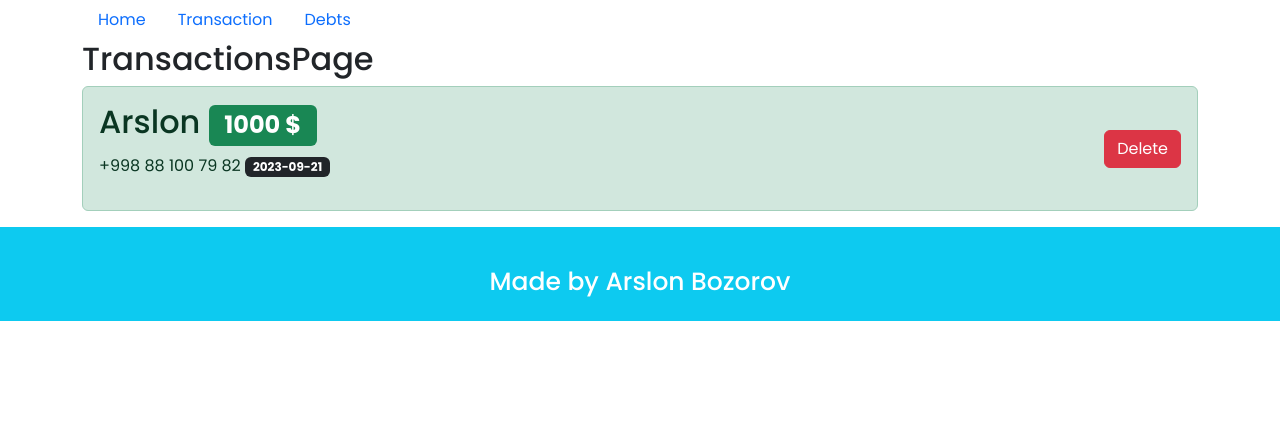
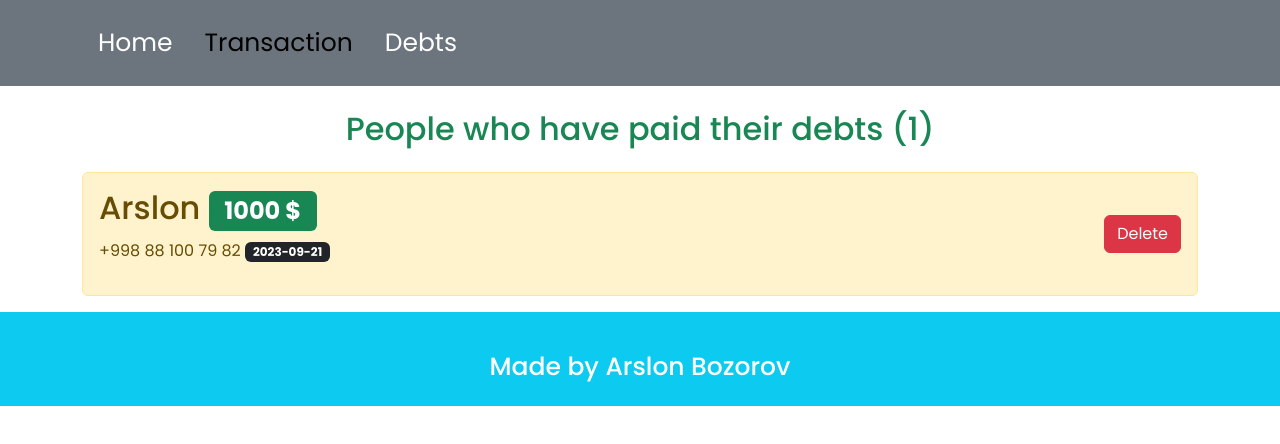
Before and after one commit to Arslon004/Cardmon-project, a React (Create React App) app: page /transaction in a window 1280 px wide. Shown: the top 444 px of the page. Built offline with nearby package versions, Linux system fonts and the light colour scheme; the HTML template or start-up script is replaced by a standard one.

Commit message:
changed all pages

```diff
--- a/src/App.js
+++ b/src/App.js
@@ -1,4 +1,4 @@
-import { Suspense, lazy, useState } from "react";
+import { Suspense, lazy, useEffect, useState } from "react";
 import { v4 } from "uuid";
 import { BrowserRouter, Navigate, Route, Routes } from "react-router-dom";
 import Loading from "./components/loading/Loading";
@@ -17,7 +17,9 @@ function App() {
   const [selected, setSelected] = useState(null);
   const [show, setShow] = useState(false);
   const [validated, setValidated] = useState(false);
-  const [totalAmounts, setTotalAmounts] = useState([
+  const [totalAmounts, setTotalAmounts] = useState(() => {
+    const savedAmounts = localStorage.getItem('totalAmounts');
+    return savedAmounts ? JSON.parse(savedAmounts) : [
       {
         id: "1",
         name: "Arslon",
@@ -54,7 +56,13 @@ function App() {
         desc: "Soliyev Alisher Sobir o'g'li",
         paid: false,
       },
-  ]);
+    ];
+  });
+
+  useEffect(()=>{
+    localStorage.setItem('totalAmounts',JSON.stringify(totalAmounts))
+  },[totalAmounts]);
+
   const [totalAmount, setTotalAmount] = useState({
     name: "",
     deadline: "",
@@ -139,17 +147,35 @@ function App() {
 
   const unPaidAmount = (id) => {
     let newAmount = totalAmounts.find((totalAmount) => totalAmount.id === id);
-    if(newAmount){
-      setTotalAmounts(totalAmounts.map((totalAmount)=>totalAmount.id===id ? {...totalAmount ,paid:true} : totalAmount))
+    if (newAmount) {
+      const isConfirmed = window.confirm("Are you sure you want to mark this amount as unpaid?");
+      if (isConfirmed) {
+        setTotalAmounts(
+          totalAmounts.map((totalAmount) =>
+            totalAmount.id === id ? { ...totalAmount, paid: true } : totalAmount
+          )
+        );
+        toast.success("Amount marked as unpaid successfully!");
+      }
     }
   };
 
-  const paidAmount=(id)=>{
-    let newAmount=totalAmounts.find((totalAmount)=>totalAmount.id === id)
-    if(newAmount){
-      setTotalAmounts(totalAmounts.map((totalAmount)=>totalAmount.id === id ? {...totalAmount,paid:false}: totalAmount));
+
+  const paidAmount = (id) => {
+    let newAmount = totalAmounts.find((totalAmount) => totalAmount.id === id);
+    if (newAmount) {
+      const isConfirmed = window.confirm("Are you sure you want to mark this amount as unpaid?");
+      if (isConfirmed) {
+        setTotalAmounts(
+          totalAmounts.map((totalAmount) =>
+            totalAmount.id === id ? { ...totalAmount, paid: false } : totalAmount
+          )
+        );
+        toast.success("Amount marked as unpaid successfully!");
       }
     }
+  };
+
 
   const deleteTransaction=(id)=>{
     let isDelete = window.confirm("Are you sure you want to delete this transaction?");
--- a/src/components/card/DebtsCard.jsx
+++ b/src/components/card/DebtsCard.jsx
@@ -3,7 +3,7 @@ import React from 'react'
 import "./Card.css"
 const DebtsCard = ({name,deadline,desc,amount,phone,paid,id,deleteDebt}) => {
   return (
-    <div className='alert alert-success debts__card'>
+    <div className='alert alert-danger debts__card'>
       <div>
         <h2>{name} <span className='badge bg-success'>{amount} $</span></h2>
         <p>{phone} <span className='badge bg-dark'>{deadline}</span></p>
--- a/src/components/card/TransactionCard.jsx
+++ b/src/components/card/TransactionCard.jsx
@@ -3,7 +3,7 @@ import React from 'react'
 import "./Card.css"
 const TransactionCard = ({name,deadline,desc,amount,phone,paid,id,deleteTransaction}) => {
   return (
-    <div className='alert alert-success transaction__card'>
+    <div className='alert alert-warning transaction__card'>
       <div>
         <h2>{name} <span className='badge bg-success'>{amount} $</span></h2>
         <p>{phone} <span className='badge bg-dark'>{deadline}</span></p>
--- a/src/components/header/Header.css
+++ b/src/components/header/Header.css
@@ -0,0 +1,12 @@
+header{
+  position: sticky;
+  width: 100%;
+  top: 0;
+  z-index: 100;
+}
+.nav-link.active{
+  color: #000 !important;
+}
+.nav-link{
+  font-size: 25px;
+}
--- a/src/components/header/Header.jsx
+++ b/src/components/header/Header.jsx
@@ -1,21 +1,24 @@
 import React from 'react'
 import { NavLink } from 'react-router-dom'
 
+import "./Header.css";
 const Header = () => {
   return (
+    <header className='py-3 bg-secondary'>
       <nav className="container">
-      <ul className="nav">
+        <ul className="nav ">
           <li className="nav-item">
-          <NavLink className="nav-link" to="/home">Home</NavLink>
+            <NavLink className="nav-link text-white" to="/home">Home</NavLink>
           </li>
           <li className="nav-item">
-          <NavLink className="nav-link" to="/transaction">Transaction</NavLink>
+            <NavLink className="nav-link text-white" to="/transaction">Transaction</NavLink>
           </li>
           <li className="nav-item">
-          <NavLink className="nav-link" to="/debts">Debts</NavLink>
+            <NavLink className="nav-link text-white" to="/debts">Debts</NavLink>
           </li>
         </ul>
       </nav>
+    </header>
   )
 }
 
--- a/src/pages/DebtsPage.jsx
+++ b/src/pages/DebtsPage.jsx
@@ -7,7 +7,7 @@ const DebtsPage = ({totalAmounts,deleteDebt}) => {
     <Fragment>
       <section>
         <div className="container">
-          <h2>DebtsPage</h2>
+          <h2 className='text-center my-4 text-success'>People who have not paid their debts ({debters.length})</h2>
           {debters.map((debt)=><DebtsCard deleteDebt={deleteDebt} key={debt.id} {...debt}/>)}
         </div>
       </section>
--- a/src/pages/HomeMorePage.jsx
+++ b/src/pages/HomeMorePage.jsx
@@ -11,7 +11,7 @@ const HomeMorePage = ({ totalAmounts }) => {
   }
 
   return (
-    <div className="d-flex justify-content-center align-items-center bg-secondary" style={{ height: '100vh'}}>
+    <div className="d-flex justify-content-center align-items-center bg-dark" style={{ height: '100vh'}}>
     <Card style={{ width: '40rem',padding:"20px" }}>
       <Card.Body>
         <Card.Title style={{fontSize:"30px",fontWeight:"700",color:"blue",marginTop:"20px",marginBottom:"20px"}}>{amount.name}</Card.Title>
--- a/src/pages/HomePage.jsx
+++ b/src/pages/HomePage.jsx
@@ -9,7 +9,7 @@ const HomePage = ({ totalAmounts,validated,show,handleClose,handleShow,handleSub
     <Fragment>
       <section>
         <div className="container">
-          <h2 className='text-center my-3 text-success'>HomePage</h2>
+          <h2 className='text-center my-3 text-success'>Total people ({filteredAmounts.length})</h2>
 
           <div className="input-group my-4">
             <input value={search} onChange={handleSearch} type="text" className="form-control " placeholder="Searching..." />
--- a/src/pages/TransactionsPage.jsx
+++ b/src/pages/TransactionsPage.jsx
@@ -7,7 +7,7 @@ const TransactionsPage = ({totalAmounts,deleteTransaction}) => {
     <Fragment>
       <section>
         <div className="container">
-          <h2>TransactionsPage</h2>
+          <h2 className='text-center my-4 text-success'>People who have paid their debts ({paidAmounts.length})</h2>
           {paidAmounts.map((paidAmount)=><TransactionCard deleteTransaction={deleteTransaction} key={paidAmount.id} {...paidAmount}/>)}
         </div>
       </section>
```
Lines whose indentation alone changed are shown as unchanged.
